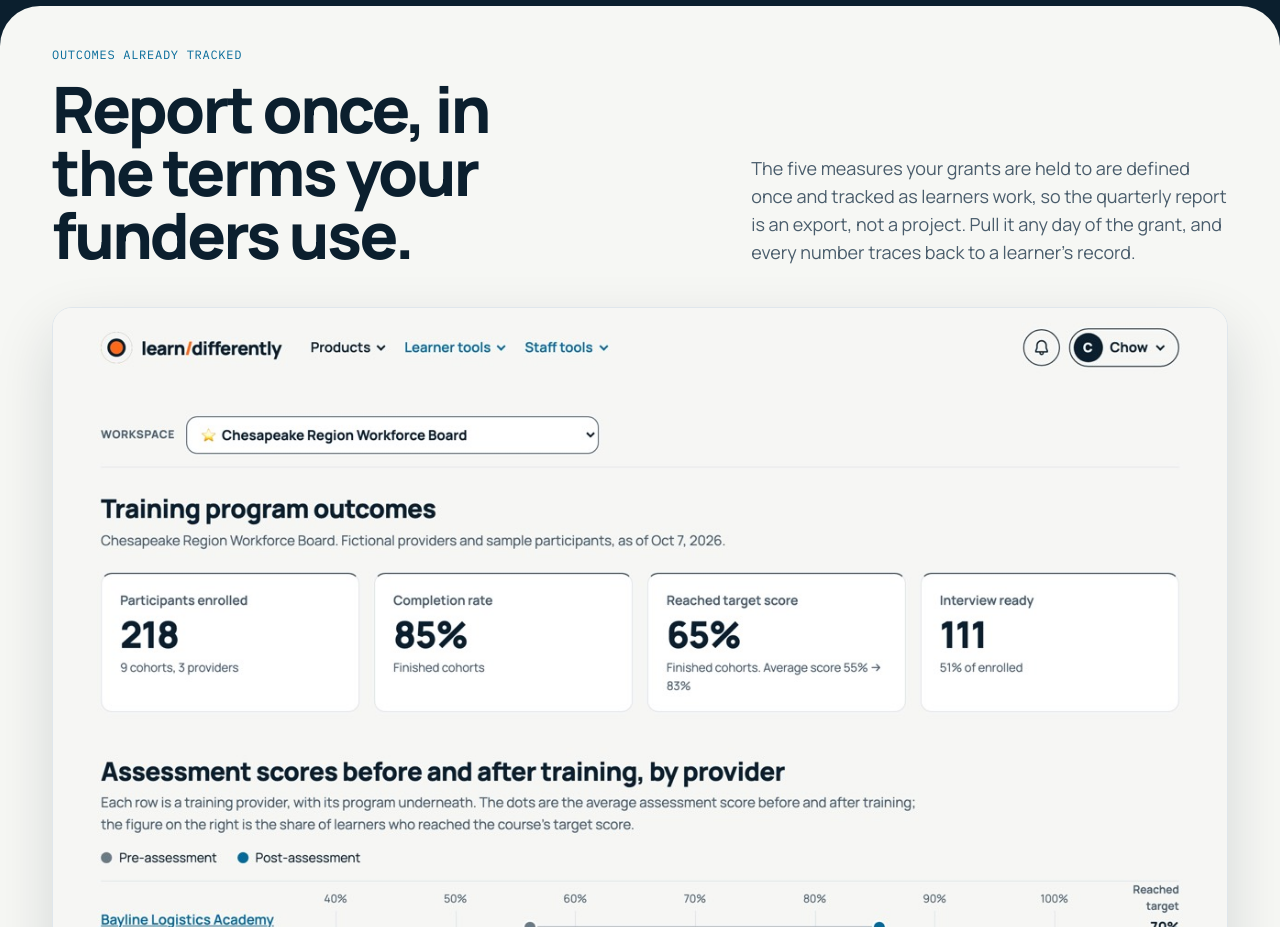
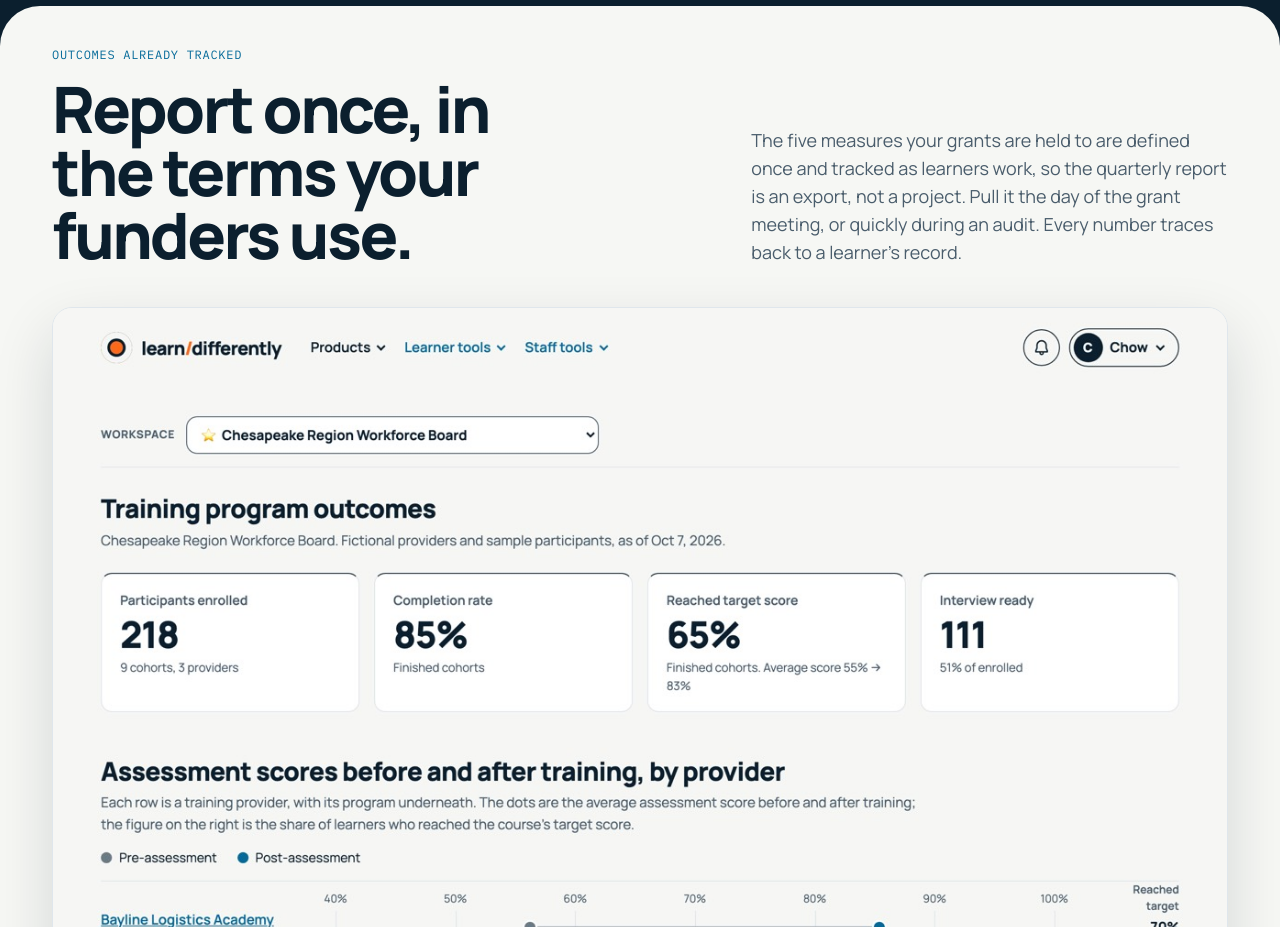
Before and after one commit to ludakhris/interview-differently, a React (Vite) app in the folder apps/learn/: page / in a window 1280 px wide. Shown: the part 3460-4387 px from the top of the page. Built offline with nearby package versions, Linux system fonts and the light colour scheme; no server answers.

Commit message:
copy(site-c): outcomes lead, "the day of the grant meeting, or quickly during an audit"
Refs #75

Co-Authored-By: Claude Fable 5.1 <noreply@anthropic.com>

```diff
--- a/apps/learn/src/pages/c/cContent.ts
+++ b/apps/learn/src/pages/c/cContent.ts
@@ -139,7 +139,7 @@ export const MEASURES_MORE = [
 ]
 
 export const PROVENANCE =
-  'Pull it any day of the grant, and every number traces back to a learner’s record.'
+  'Pull it the day of the grant meeting, or quickly during an audit. Every number traces back to a learner’s record.'
 
 export const WALKTHROUGH = [
   {
```
